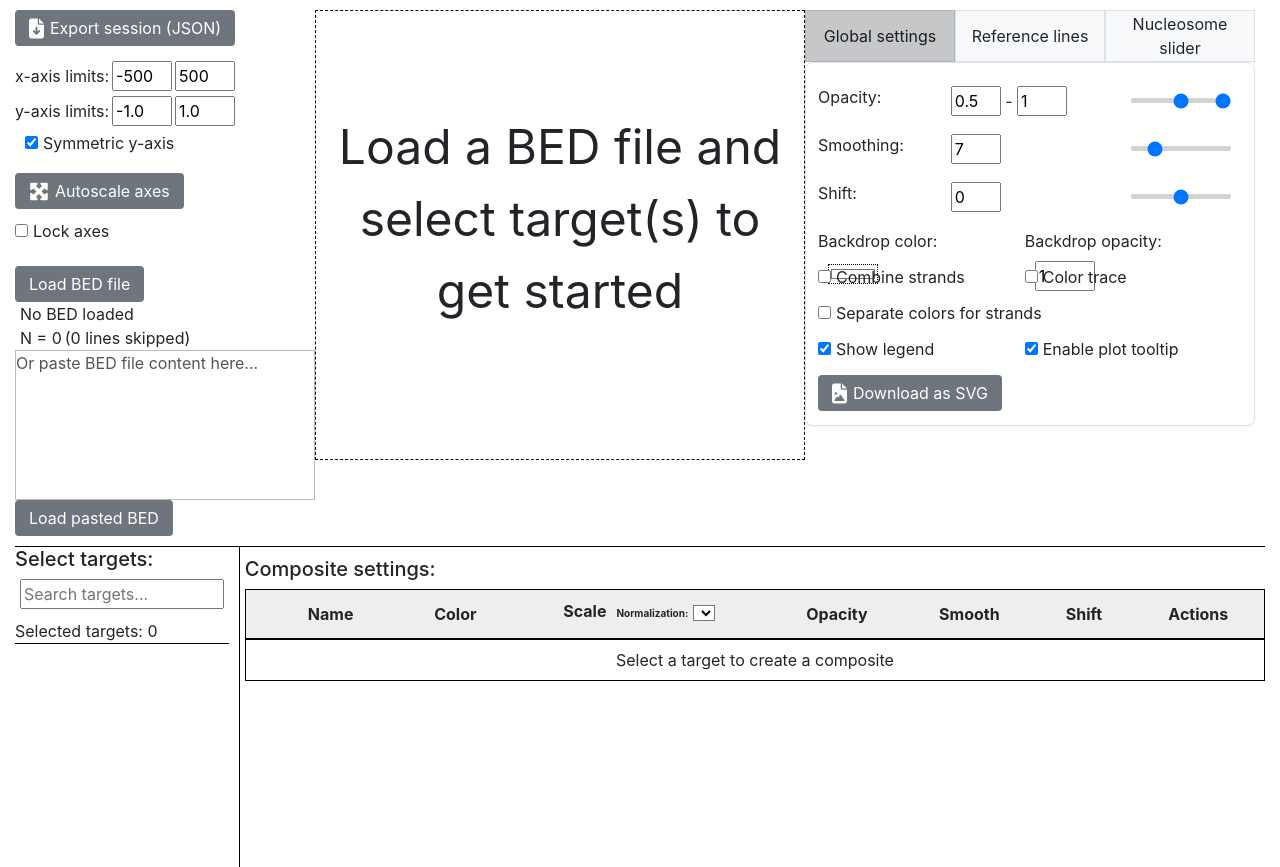
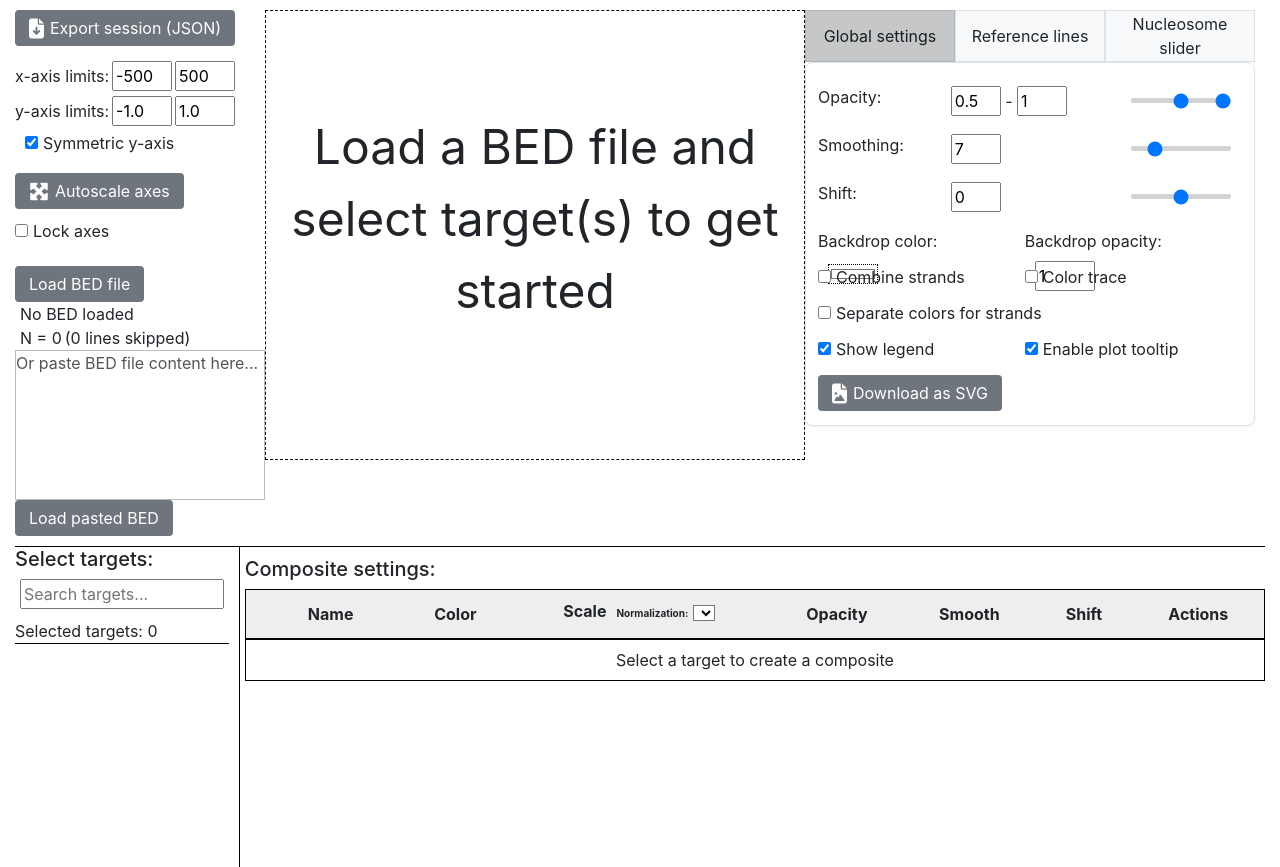
Before and after one commit to CEGRcode/GenoPlotter, a plain HTML site: page server.html in a window 1280 px wide. Drawn offline with Linux system fonts and the light colour scheme; no server answers.

Commit message:
Made BED text input narrower and disabled word wrap

```diff
--- a/css/style.css
+++ b/css/style.css
@@ -177,10 +177,11 @@ input[type=file] {
 }
 
 .bed-text-input {
-    width: 300px;
+    width: 250px;
     height: 150px;
     border: 1px solid #BBBBBB;
-    overflow-y: auto;
+    white-space: nowrap;
+    overflow: auto;
 }
 
 [placeholder]:empty::before {
```
